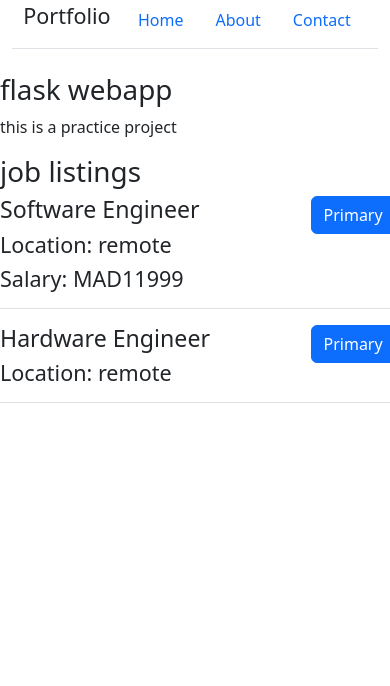
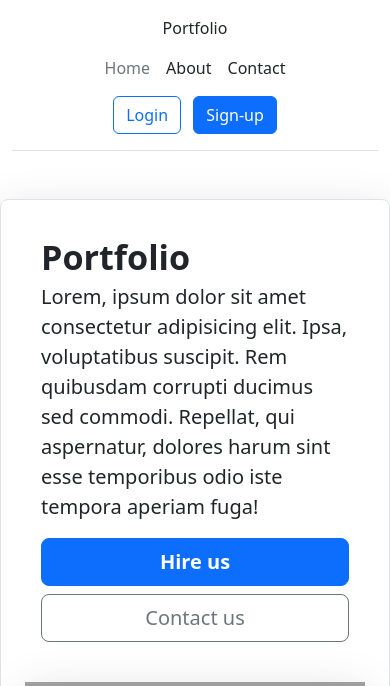
Before and after one commit to ryanneekidev/portfolio, a Flask app: page / in a window 390 px wide. Shown: the top 686 px of the page. Before the commit the page ends 403 px from the top, so only its background shows below. Run offline with Flask 2, Linux system fonts and the light colour scheme; grey boxes are pictures that could not be loaded.

Commit message:
created new homepage

```diff
--- /dev/null
+++ b/templates/features.html
@@ -0,0 +1,28 @@
+<div class="container px-4 py-5" id="featured-3">
+    <h2 class="pb-2 border-bottom">Features</h2>
+    <div class="row g-4 py-5 row-cols-1 row-cols-lg-3">
+    <div class="feature col">
+        <h3 class="fs-2">Feature 1</h3>
+        <p>Lorem ipsum dolor, sit amet consectetur adipisicing elit. Error, aspernatur alias totam architecto ex voluptates. Totam soluta quis sed dolore perspiciatis dolor corrupti similique error. Quod eos laboriosam obcaecati eum.</p>
+        <a href="#" class="icon-link d-inline-flex align-items-center">
+        Learn more
+        <svg class="bi" width="1em" height="1em"><use xlink:href="#chevron-right"/></svg>
+        </a>
+    </div>
+    <div class="feature col">
+        <h3 class="fs-2">Feature 2</h3>
+        <p>Lorem, ipsum dolor sit amet consectetur adipisicing elit. Vitae, atque reprehenderit, a enim sapiente dolor ullam doloribus nemo maxime non distinctio adipisci voluptatibus similique saepe labore laboriosam tenetur, consequuntur vel!</p>
+        <a href="#" class="icon-link d-inline-flex align-items-center">
+        Learn more
+        <svg class="bi" width="1em" height="1em"><use xlink:href="#chevron-right"/></svg>
+        </a>
+    </div>
+    <div class="feature col">
+        <h3 class="fs-2">Feature 3</h3>
+        <p>Lorem ipsum dolor sit amet, consectetur adipisicing elit. Dignissimos sequi rerum, quibusdam perspiciatis itaque dolor harum optio accusantium provident eius nam dolorem aperiam repellendus, pariatur cupiditate et delectus suscipit omnis!</p>
+        <a href="#" class="icon-link d-inline-flex align-items-center justify-content-center">
+        Learn more
+        </a>
+    </div>
+    </div>
+</div>
--- /dev/null
+++ b/templates/footer.html
@@ -0,0 +1,10 @@
+<div class="container">
+    <footer class="py-3 my-4">
+        <ul class="nav justify-content-center border-bottom pb-3 mb-3">
+            <li class="nav-item"><a href="#" class="nav-link px-2 text-muted">Home</a></li>
+            <li class="nav-item"><a href="#" class="nav-link px-2 text-muted">About</a></li>
+            <li class="nav-item"><a href="#" class="nav-link px-2 text-muted">Contact</a></li>
+        </ul>
+        <p class="text-center text-muted">&copy; 2022 Portfolio, Inc</p>
+    </footer>
+</div>
--- a/templates/header.html
+++ b/templates/header.html
@@ -1,12 +1,14 @@
 <div class="container">
-    <header class="d-flex flex-wrap justify-content-evenly py-6 mb-4 border-bottom">
-      <a href="/" class="d-flex align-items-center mb-3 mb-md-0 me-md-auto text-dark text-decoration-none">
-        <span class="fs-4">Portfolio</span>
-      </a>
-      <ul class="nav nav-pills">
-        <li class="nav-item"><a href="#" class="nav-link">Home</a></li>
-        <li class="nav-item"><a href="#" class="nav-link">About</a></li>
-        <li class="nav-item"><a href="#" class="nav-link">Contact</a></li>
-      </ul>
+    <header class="d-flex flex-wrap align-items-center justify-content-evenly justify-content-md-between py-3 mb-4 border-bottom">
+        <a href="/" class="d-flex align-items-evenly col-md-3 mb-2 mb-md-0 text-dark text-decoration-none">Portfolio</a>
+        <ul class="nav col-12 col-md-auto mb-2 justify-content-center mb-md-0">
+            <li><a href="#" class="nav-link px-2 link-secondary">Home</a></li>
+            <li><a href="#" class="nav-link px-2 link-dark">About</a></li>
+            <li><a href="#" class="nav-link px-2 link-dark">Contact</a></li>
+        </ul>
+        <div class="col-md-3 text-end">
+            <button type="button" class="btn btn-outline-primary me-2">Login</button>
+            <button type="button" class="btn btn-primary">Sign-up</button>
+        </div>
     </header>
 </div>
--- /dev/null
+++ b/templates/hero.html
@@ -0,0 +1,15 @@
+<div class="container my-5">
+    <div class="row p-4 pb-0 pe-lg-0 pt-lg-5 align-items-center rounded-3 border shadow-lg">
+    <div class="col-lg-7 p-3 p-lg-5 pt-lg-3">
+        <h1 class="display-4 fw-bold lh-1">Portfolio</h1>
+        <p class="lead">Lorem, ipsum dolor sit amet consectetur adipisicing elit. Ipsa, voluptatibus suscipit. Rem quibusdam corrupti ducimus sed commodi. Repellat, qui aspernatur, dolores harum sint esse temporibus odio iste tempora aperiam fuga!</p>
+        <div class="d-grid gap-2 d-md-flex justify-content-md-start mb-4 mb-lg-3">
+        <button type="button" class="btn btn-primary btn-lg px-4 me-md-2 fw-bold">Hire us</button>
+        <button type="button" class="btn btn-outline-secondary btn-lg px-4">Contact us</button>
+        </div>
+    </div>
+    <div class="col-lg-4 offset-lg-1 p-0 overflow-hidden shadow-lg">
+        <img class="rounded-lg-3" src="static/code.jpg" alt="" width="720">
+    </div>
+    </div>
+</div>
--- a/templates/home.html
+++ b/templates/home.html
@@ -6,13 +6,8 @@
   </head>
   <body>
     {% include 'header.html' %}
-    <h1>flask webapp</h1>
-    <p>this is a practice project</p>
-    <h1>job listings</h1>
-    <div>
-    {% for job in jobs%}
-      {% include 'jobitem.html' %}
-    {% endfor %}
-    </div>
+    {% include 'hero.html' %}
+    {% include 'features.html' %}
+    {% include 'footer.html' %}
   </body>
 </html>
```
Also changed, not shown: 2 other files.
